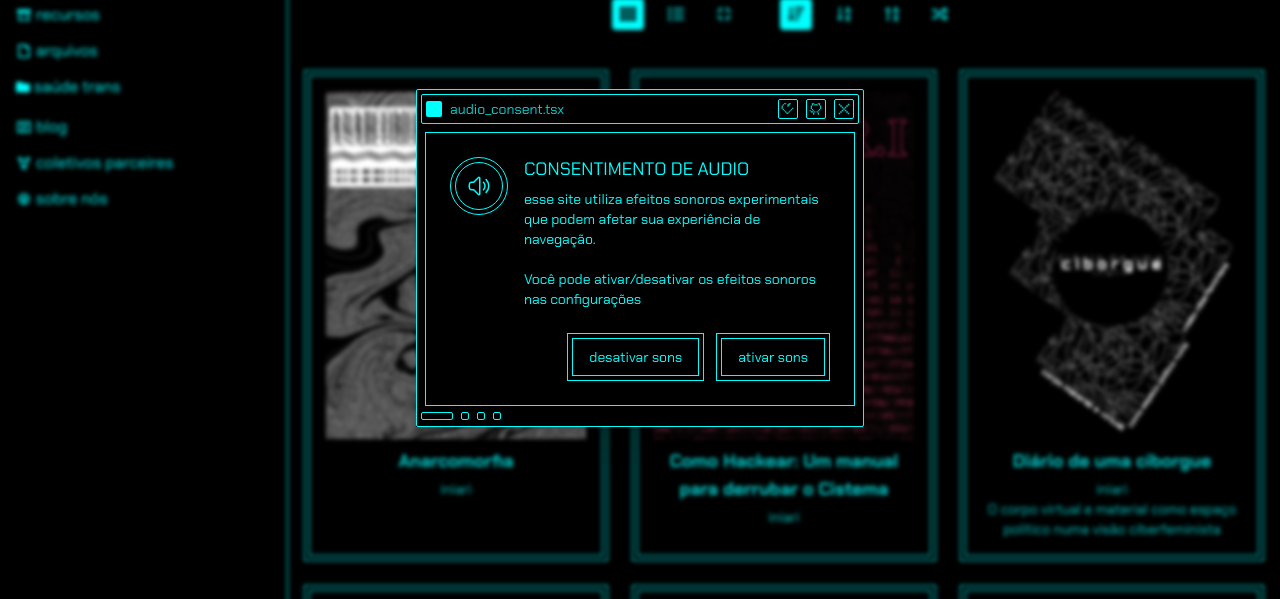
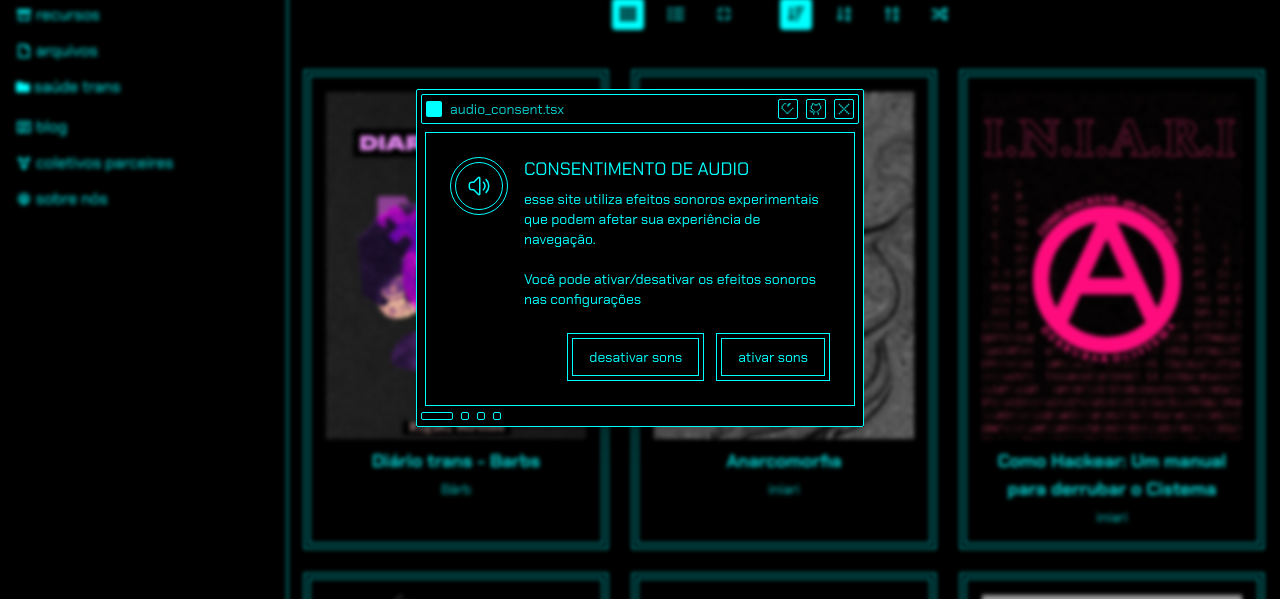
Before and after one commit to Coletivo-Anarquista-Trans/site, a Next.js app: page /arquivos in a window 1280 px wide. Shown: the part 142-741 px from the top of the page. Built offline with nearby package versions, Linux system fonts and the light colour scheme; grey boxes are pictures that could not be loaded.

Commit message:
diario-barbs

```diff
--- a/src/app/arquivos/page.tsx
+++ b/src/app/arquivos/page.tsx
@@ -19,20 +19,27 @@ import { Tooltip } from "@/components/atoms/Tooltip";
 const books = [
   {
     id: "livro-1",
+    title: "Diário trans - Barbs",
+    description: "Bärb",
+    image: "/trans-archives/diario-trans-barbs.png",
+    url: "https://docs.google.com/document/d/14vF2C6vnLIy35GXN_CNN4Mj0c0bJf5VSmyf6pLhEkc0/edit?tab=t.0",
+  },
+  {
+    id: "livro-2",
     title: "Anarcomorfia",
     description: "iniari",
     image: "/trans-archives/anarcomorfia.jpg",
     url: "https://docs.google.com/document/d/1R-CokVSmECnJfXv45hmTzMqrp2_geYEhu8EhSS2Gn2k/edit?tab=t.0",
   },
   {
-    id: "livro-2",
+    id: "livro-3",
     title: "Como Hackear: Um manual para derrubar o Cistema",
     author: "iniari",
     image: "/trans-archives/como_hackear.jpg",
     url: "https://docs.google.com/document/d/1sBgqRi2aoBhSZ7qPE6PLyyEEyeac1ExmrprAc5O4OUQ/edit?tab=t.0#heading=h.40cqyoe39nq",
   },
   {
-    id: "livro-3",
+    id: "livro-4",
     title: "Diário de uma ciborgue",
     author: "iniari",
     description: "O corpo virtual e material como espaço político numa visão ciberfeminista",
@@ -40,56 +47,56 @@ const books = [
     url: "https://docs.google.com/document/d/1njyeH000ht7PCrGDaPXsVp53zJfAlRQgWipZJXpv5Pw/edit?tab=t.0#heading=h.sa0lg6ud6qbk",
   },
   {
-    id: "livro-4",
+    id: "livro-5",
     title: "Um manifesto hacker",
     author: "McKenzie Wark",
     image: "/trans-archives/manifesto_hacker.png",
     url: "https://drive.google.com/file/d/1fdAukJI2nQxfhYrtwk4Px-q55iynsQ9h/view?usp=sharing",
   },
   {
-    id: "livro-5",
+    id: "livro-6",
     title: "Um apartamento em Urano",
     author: "Paul B. Preciado",
     image: "/trans-archives/apartamento_em_urano.png",
     url: "https://drive.google.com/file/d/1GieRzIQVf0hbYyutkvFbHHg3Q2W10rti/view?usp=sharing",
   },
   {
-    id: "livro-6",
+    id: "livro-7",
     title: "Manifesto Contrassexual",
     author: "Paul B. Preciado",
     image: "/trans-archives/manifesto_contrassexual.png",
     url: "https://drive.google.com/file/d/1sSlT-8WE_MOg4r48KT3PQFQT68E3netC/view?usp=sharing",
   },
   {
-    id: "livro-7",
+    id: "livro-8",
     title: "Be gay, do crime!",
     author: "Mary Nardini Gang",
     image: "/trans-archives/be_gay_do_crime.png",
     url: "https://drive.google.com/file/d/1aL2ATHzUXG8Z-QtSfy7-Ztkgo4pdA0Od/view?usp=sharing",
   },
   {
-    id: "livro-8",
+    id: "livro-9",
     title: "Trans-anarquia",
     author: "Cello Latini Pfeil",
     image: "/trans-archives/trans_anarquia.png",
     url: "https://drive.google.com/file/d/1d4GioobGp6LZTunrluwja3VYJIqmUgax/view?usp=sharing",
   },
   {
-    id: "livro-9",
+    id: "livro-10",
     title: "BASH BACK! Ultraviolência Queer",
     description: "Compilado de escritos por anarcoqueer insurgentes",
     image: "/trans-archives/bash_back.png",
     url: "https://drive.google.com/file/d/1us7D-6MPt_wBjhGxpwA69iguXO1tcj4-/view?usp=sharing",
   },
   {
-    id: "livro-10",
+    id: "livro-11",
     title: "Revista trans-libertária, n. 1 (2024)",
     author: "acervo digital trans-anarquista",
     image: "/trans-archives/revista_trans_libertaria.png",
     url: "https://drive.google.com/file/d/1blaO1wsF89fX6vVKbkaAIwOl4aenFBJI/view?usp=sharing",
   },
   {
-    id: "livro-11",
+    id: "livro-12",
     title: "A invenção das mulheres",
     author: "Oyèrónkẹ Oyěwùmí",
     description: "\"...percebi que a categoria 'mulher' - que é fundacional nos discursos de gênero ocidentais - simplesmente não existia na Iorubalândia antes do contato mantido com o Ocidente.\"",
```
Also changed, not shown: public/trans-archives/diario-trans-barbs.png (added).
